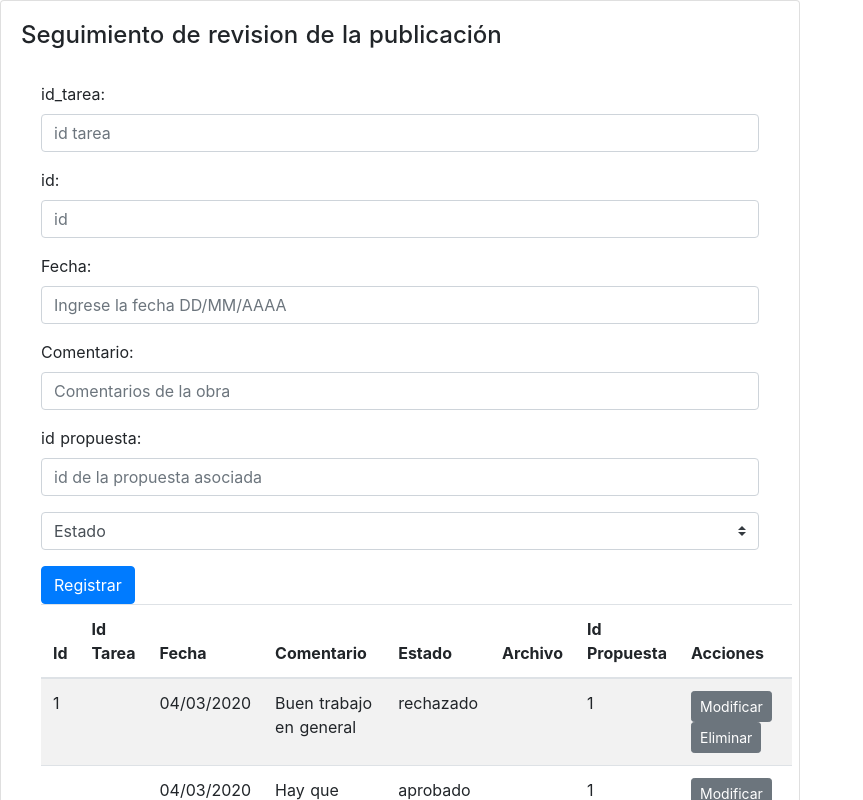
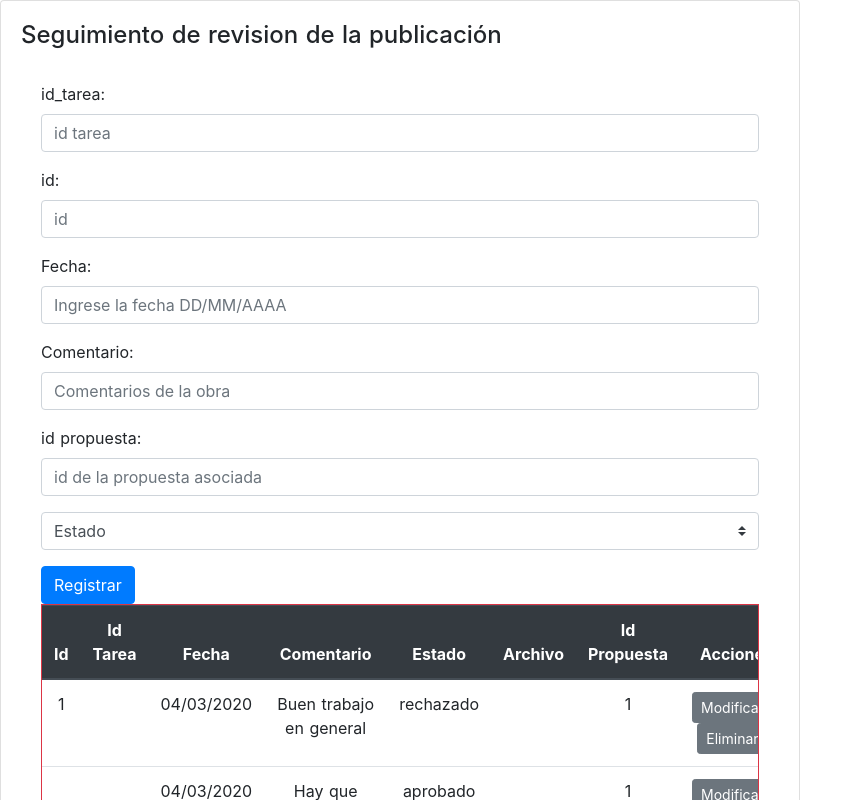
Before and after one commit to JsonVM/proyect, a Nuxt app in the folder gestion-publicacion/: page /seguimiento-publicacion in a window 1280 px wide. Shown: the top 800 px of the page, without its empty margins (0-863 px from the left). Built offline with nearby package versions, Linux system fonts and the light colour scheme; no server answers.

Commit message:
frontend seguimientos

```diff
--- a/gestion-publicacion/pages/seguimiento-publicacion.vue
+++ b/gestion-publicacion/pages/seguimiento-publicacion.vue
@@ -73,7 +73,8 @@
         <b-button @click="actualizarSeguimiento()" variant="primary" v-else
           >Actualizar datos</b-button
         >
-        <b-table striped hover :items="lista_seguimientos" :fields="fields">
+        <b-table responsive hover :items="lista_seguimientos" :fields="fields"  head-variant="dark"
+        class="border border-danger text-center" >
           <template v-slot:cell(acciones)="row">
             <div>
               <b-button size="sm" @click="cargarSeguimiento(row)" class="mr-2"
```
